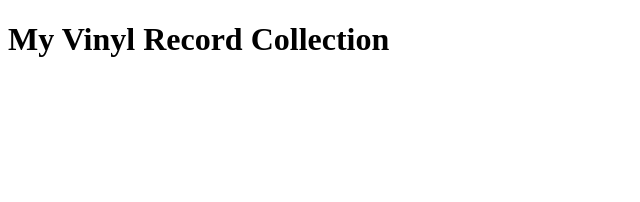
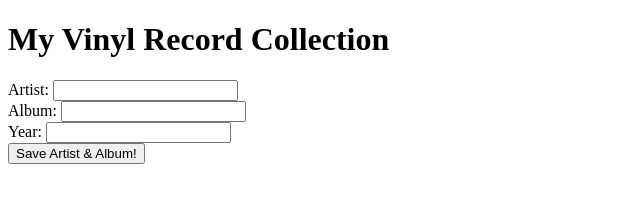
Before and after one commit to Boywondr84/Vinyl-Record-Collection, a website: page public/index.html in a window 1280 px wide. Shown: the whole page, without its empty margins (0-640 px from the left). Drawn offline with Linux system fonts and the light colour scheme.

Commit message:
added form with artist, album & year fields and save button

```diff
--- a/public/index.html
+++ b/public/index.html
@@ -8,5 +8,13 @@
 </head>
 <body>
     <h1>My Vinyl Record Collection</h1>
+    <div>
+        <form class="album-form">
+            Artist: <input type="text" name="artist"><br>
+            Album: <input type="text" name="album"><br>
+            Year: <input type="text" name="year"><br>
+            <input type="button" value="Save Artist & Album!">
+        </form>
+    </div>
 </body>
 </html>
```
